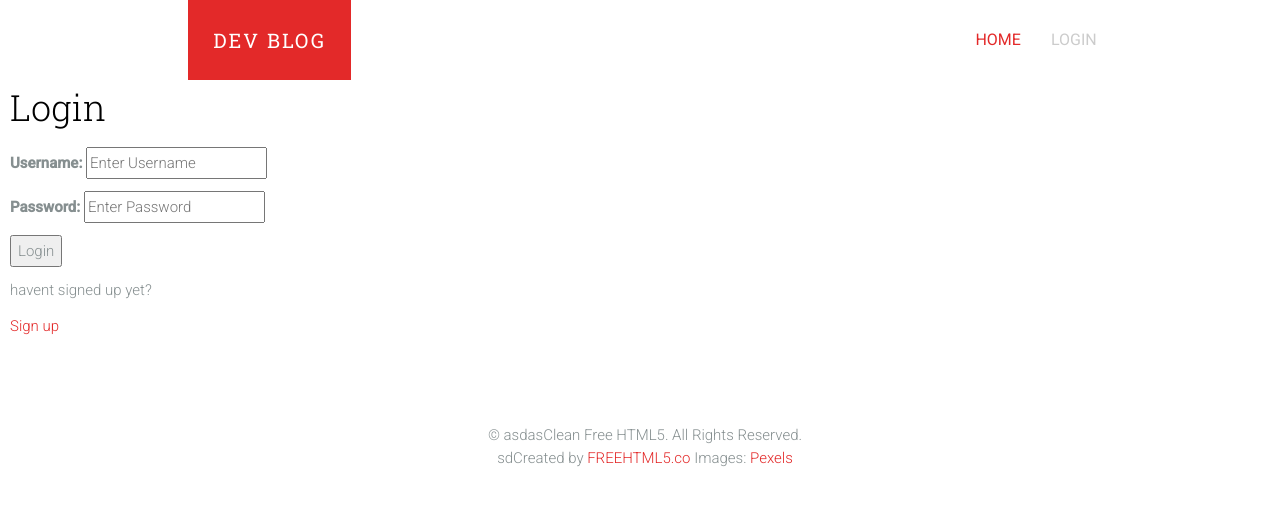
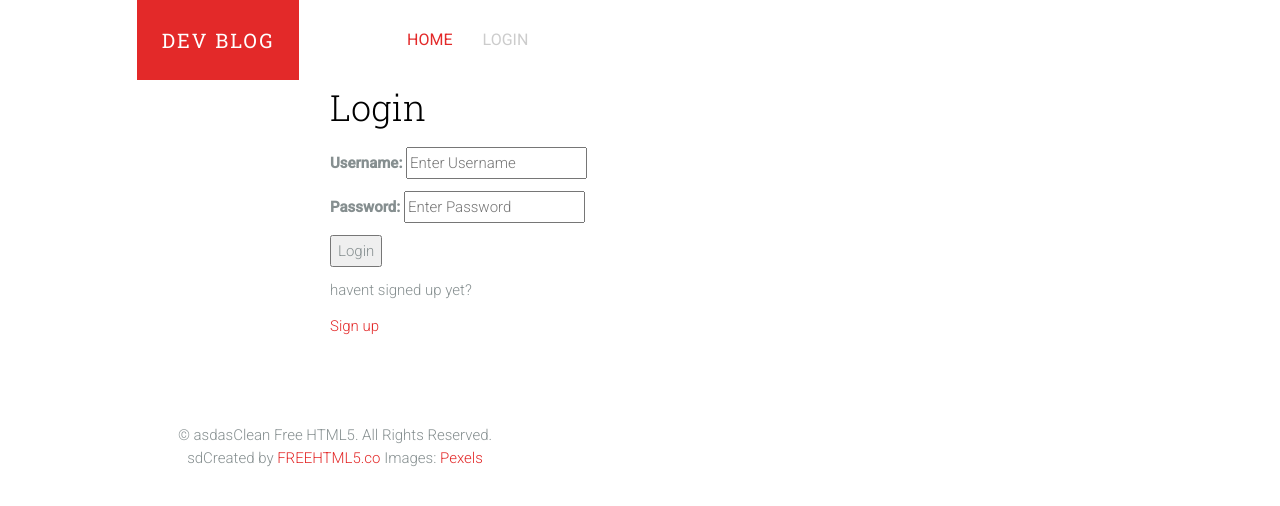
Before and after one commit to ScoobyLuffyDoo/DeveloperBlog, a Django app: page /login/ in a window 1280 px wide. Shown: the top 506 px of the page. Run offline with Django 4.2, Linux system fonts and the light colour scheme; some libraries are stand-ins or nearby versions.

Commit message:
center login and register pages

```diff
--- a/blog/templates/blog/login.html
+++ b/blog/templates/blog/login.html
@@ -1,11 +1,12 @@
 {% extends 'main.html' %}
+
 {% block content %}
 
 {%load static%}
 <link rel="stylesheet" href="{% static 'styles/login.css' %}" />
 {% if page == 'login' %}
 <div>
-        <h1>Login</h1>
+  <h1 class="intro-lead">Login</h1>
   <form method="POST" action="">
     {% csrf_token %}
     <p>
@@ -27,15 +28,12 @@
 {% else %}
 
 <div>
-        <h1>Register</h1>
+  <h1 class="intro-lead">Register</h1>
   <form method="POST" action="">
-            {% csrf_token %}
-            {{form.as_p}}
+    {% csrf_token %} {{form.as_p}}
     <input type="submit" value="Register" />
   </form>
   <p>Already signed up yet?</p>
   <a href="{% url 'login' %}">Login</a>
 </div>
-{% endif %}
-
-{% endblock content%}
+{% endif %} {% endblock content%}
--- a/static/styles/login.css
+++ b/static/styles/login.css
@@ -5,3 +5,8 @@ p {
 div {
     padding-left: 10px;
 }
+
+div {
+    margin: auto;
+  width: 50%;
+}
```
Lines whose indentation alone changed are shown as unchanged.
